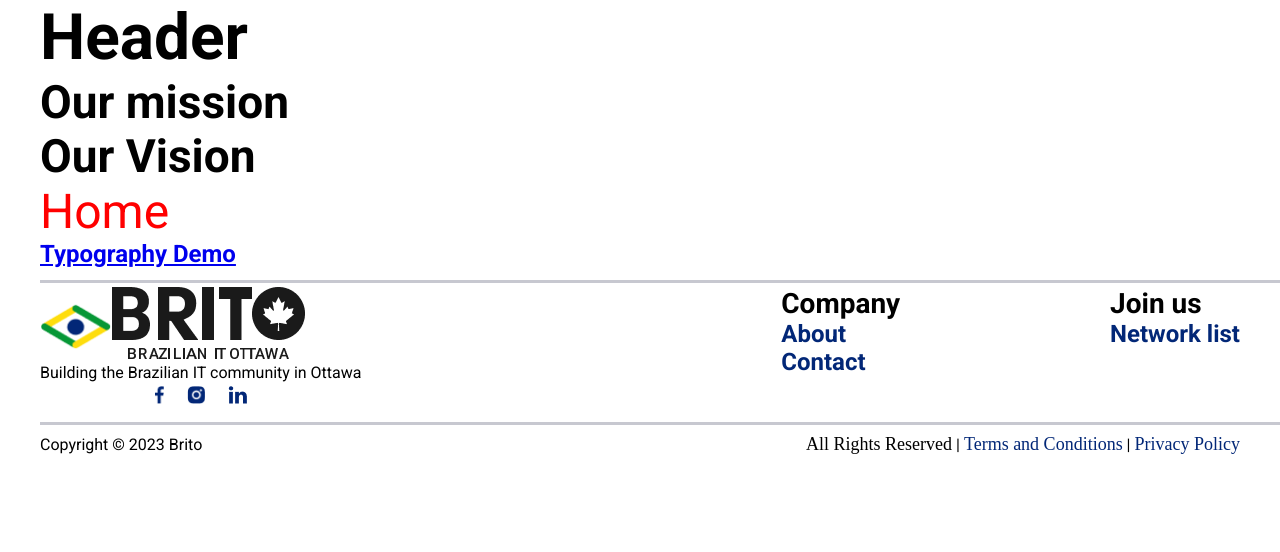
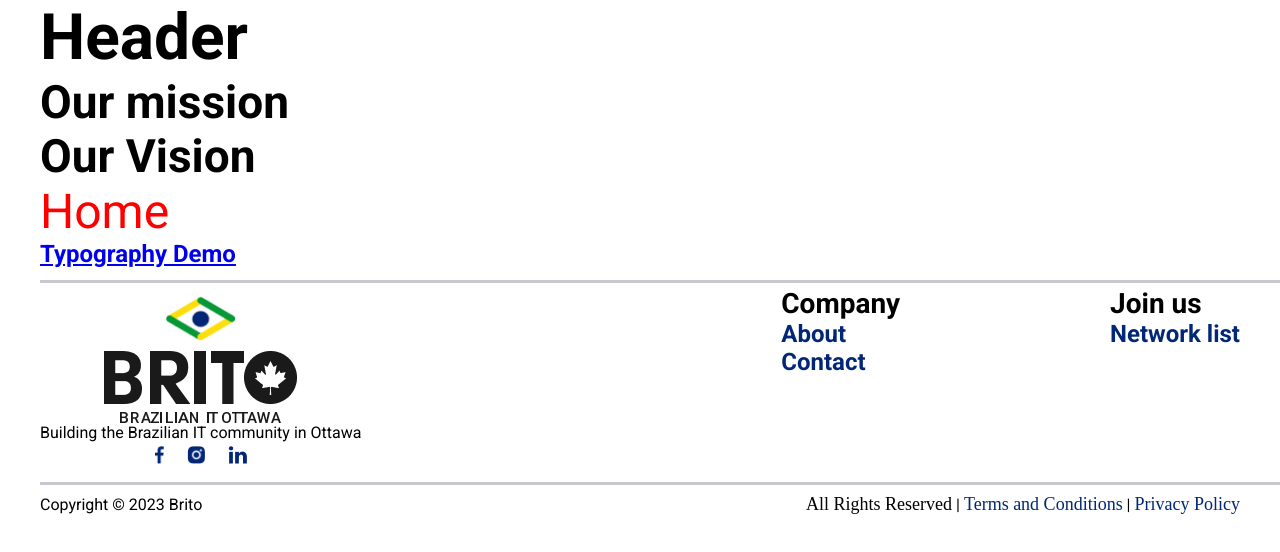
Before and after one commit to brito-ca/brito-website, a Next.js app: page / in a window 1280 px wide. Shown: the top 552 px of the page. Built offline with nearby package versions, Linux system fonts and the light colour scheme.

Commit message:
image position

```diff
--- a/components/Footer/Footer.jsx
+++ b/components/Footer/Footer.jsx
@@ -12,7 +12,7 @@ const Footer = () => {
             />
             <div className={"flex-row-space-between"}>
                 <div className={styles.logoAndSocial}>
-                    <div>
+                    <div className={styles.logoAndSocial}>
                         <Image src='/brito-logo-1.png' alt='logo' width={72.33} height={64.36} />
                         <Image src='/brito-logo-2.png' alt='wordmark' width={193} height={72} />
                         <p className={styles.body2}>Building the Brazilian IT community in Ottawa</p>
```
